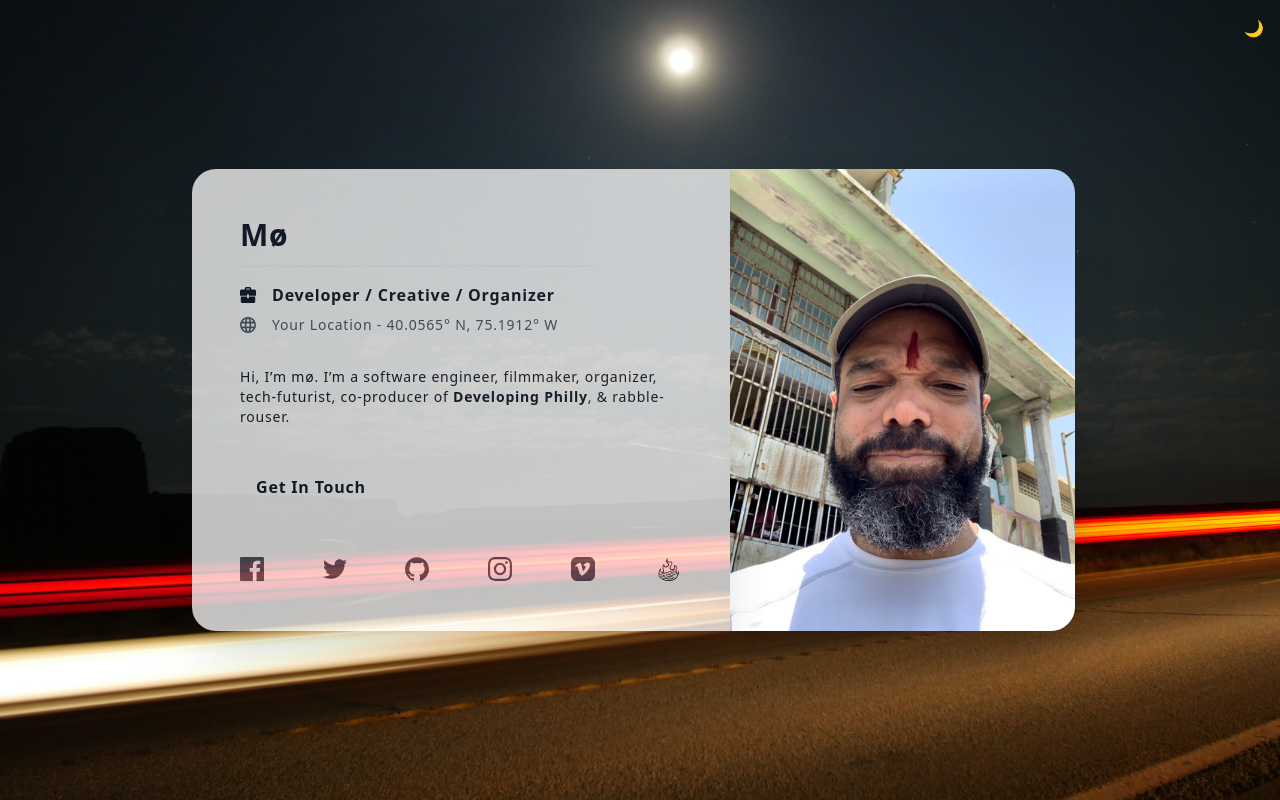
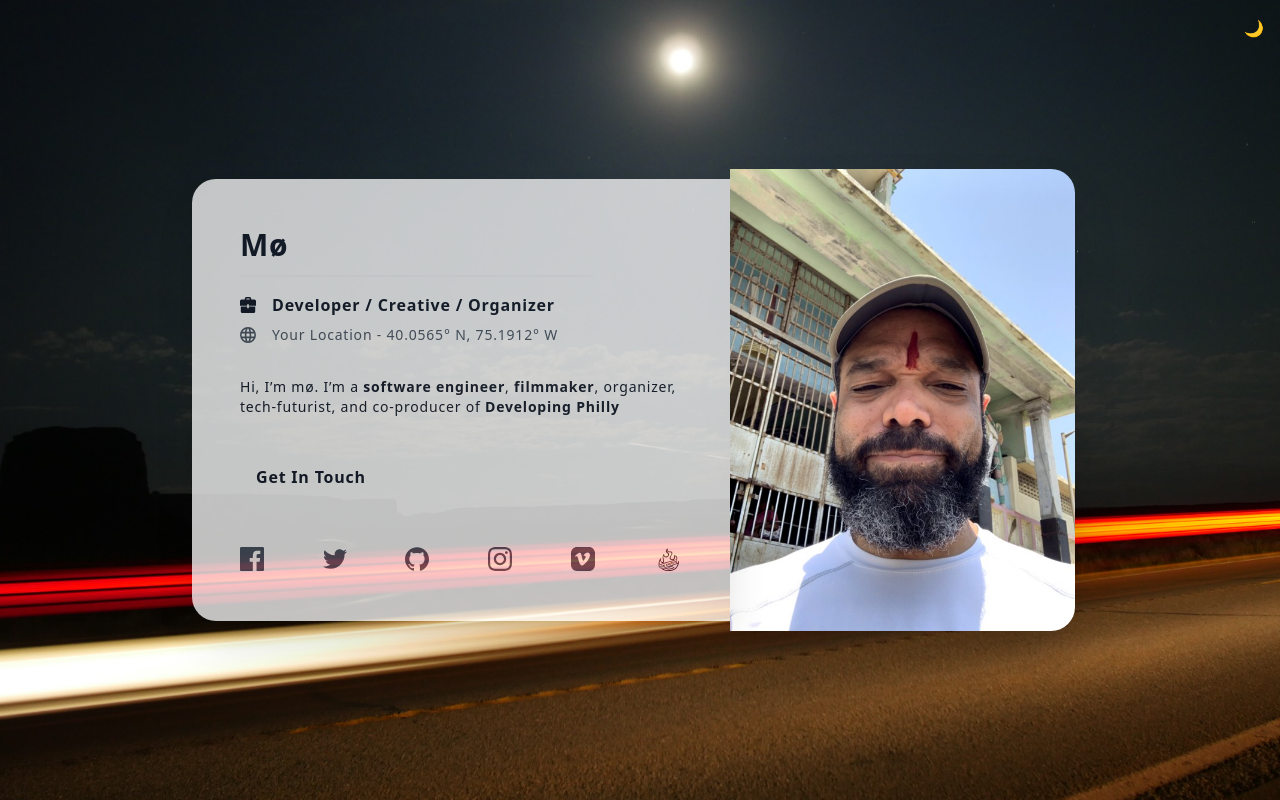
Before and after one commit to mofro/mo.github.io, a plain HTML site: page index.html in a window 1280 px wide. Drawn offline with nearby package versions, Linux system fonts and the light colour scheme; a script that the page names is missing.

Commit message:
Cleanup of the profile block ...  Need to go back and edit the containers and default styles to assess all the "hacks"

```diff
--- a/index.html
+++ b/index.html
@@ -25,7 +25,7 @@
   <div class="max-w-4xl flex items-center h-auto lg:h-screen flex-wrap mx-auto my-32 lg:my-0">
 
 	<!--Main Col-->
-	<div id="profile" class="w-full lg:w-3/5 rounded-3xl lg:rounded-l-3xl lg:rounded-r-none shadow-2xl bg-white opacity-75 mx-6 lg:mx-0">
+	<div id="profile" class="w-full lg:w-3/5 rounded-3xl lg:rounded-l-3xl lg:rounded-r-none shadow-2xl bg-white opacity-75 mx-6 lg:mx-0" style="min-height: 54.25vh;">
 
 
 		<div class="p-4 md:p-12 text-center lg:text-left">
@@ -36,7 +36,19 @@
 			<div class="mx-auto lg:mx-0 w-4/5 pt-3 border-b-2 border-teal-500 opacity-25"></div>
 			<p class="pt-4 text-base font-bold flex items-center justify-center lg:justify-start"><svg class="h-4 fill-current text-teal-700 pr-4" xmlns="http://www.w3.org/2000/svg" viewBox="0 0 20 20"><path d="M9 12H1v6a2 2 0 0 0 2 2h14a2 2 0 0 0 2-2v-6h-8v2H9v-2zm0-1H0V5c0-1.1.9-2 2-2h4V2a2 2 0 0 1 2-2h4a2 2 0 0 1 2 2v1h4a2 2 0 0 1 2 2v6h-9V9H9v2zm3-8V2H8v1h4z"/></svg> Developer / Creative / Organizer</p>
 			<p class="pt-2 text-gray-600 text-xs lg:text-sm flex items-center justify-center lg:justify-start"><svg class="h-4 fill-current text-teal-700 pr-4" xmlns="http://www.w3.org/2000/svg" viewBox="0 0 20 20"><path d="M10 20a10 10 0 1 1 0-20 10 10 0 0 1 0 20zm7.75-8a8.01 8.01 0 0 0 0-4h-3.82a28.81 28.81 0 0 1 0 4h3.82zm-.82 2h-3.22a14.44 14.44 0 0 1-.95 3.51A8.03 8.03 0 0 0 16.93 14zm-8.85-2h3.84a24.61 24.61 0 0 0 0-4H8.08a24.61 24.61 0 0 0 0 4zm.25 2c.41 2.4 1.13 4 1.67 4s1.26-1.6 1.67-4H8.33zm-6.08-2h3.82a28.81 28.81 0 0 1 0-4H2.25a8.01 8.01 0 0 0 0 4zm.82 2a8.03 8.03 0 0 0 4.17 3.51c-.42-.96-.74-2.16-.95-3.51H3.07zm13.86-8a8.03 8.03 0 0 0-4.17-3.51c.42.96.74 2.16.95 3.51h3.22zm-8.6 0h3.34c-.41-2.4-1.13-4-1.67-4S8.74 3.6 8.33 6zM3.07 6h3.22c.2-1.35.53-2.55.95-3.51A8.03 8.03 0 0 0 3.07 6z"/></svg> Your Location - 40.0565° N, 75.1912° W</p>
-			<p class="pt-8 text-sm">Hi, I’m mø. I’m a software engineer, filmmaker, organizer, tech-futurist, co-producer of <a class="link font-bold font-emphasis"  data-tippy-content="Click to watch the Developing Philly Webseries" href="https://developingphilly.com">Developing Philly</a>, & rabble-rouser.</p>
+			<p class="pt-8 text-sm" style="line-break: auto;">
+				Hi, I’m mø. I’m a
+				<a 	class="link font-bold font-emphasis"
+					href="https://technical.ly/person/maurice-gaston/"
+					data-tippy-content="Technical.ly has a profile of me here"
+					alt="Technical.ly Philly profile">software engineer</a>,
+				<a class="link font-bold font-emphasis" href="https://froverse.com/"
+					data-tippy-content="you can checkout my home as filmmaker"
+					alt="froverse film site">filmmaker</a>,
+				organizer, tech-futurist, and co-producer of
+				<a	class="link font-bold font-emphasis"
+					data-tippy-content="Click to watch the Developing Philly Webseries"
+					href="https://developingphilly.com">Developing Philly</a></p>
 
 			<div class="pt-12 pb-8">
 				<a href="https://about.me/mgaston" data-tippy-content="my about.me page" alt="link to my about.me page" class="link bg-grey-900 hover:bg-teal-900 font-bold py-2 px-4 rounded-full">
```
